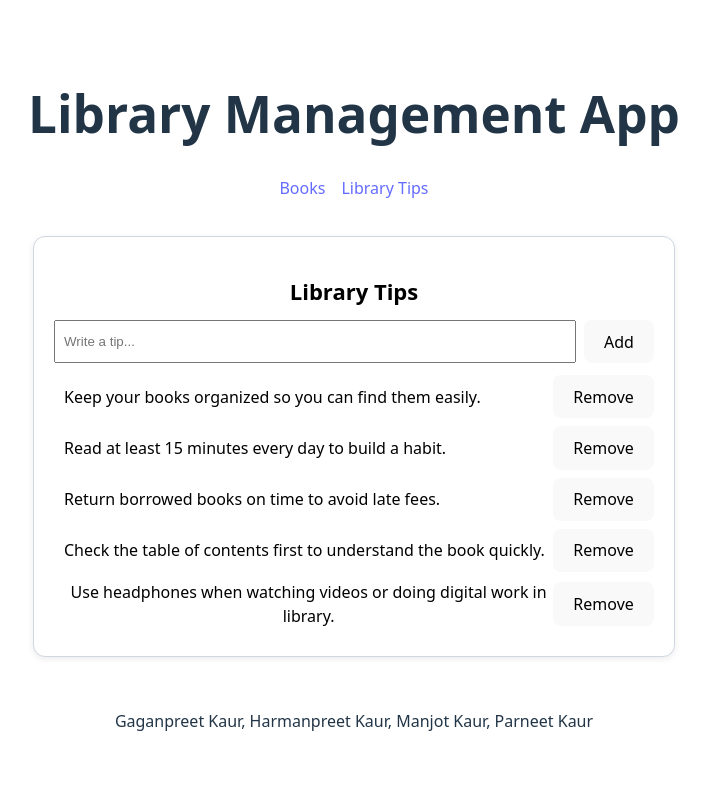
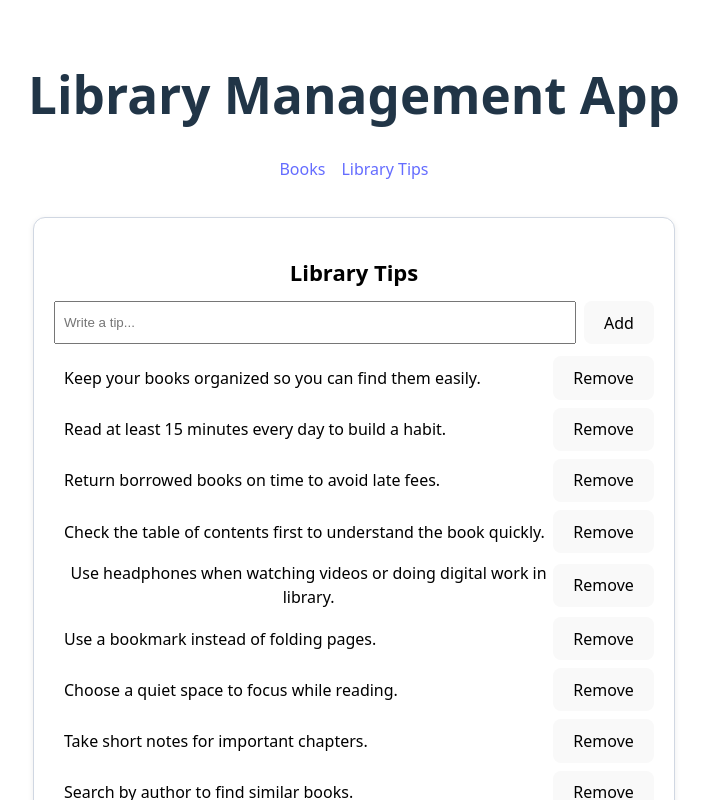
Before and after one commit to Gaganpreet-rrc/Full_Stack_Project_Sprint_01_New, a React (Vite) app in the folder sprint-01/: page /library-tips in a window 1280 px wide. Shown: the top 800 px of the page, without its empty margins (286-995 px from the left). Built offline with nearby package versions, Linux system fonts and the light colour scheme.

Commit message:
Implement repository architecture for LibraryTips with test data, service, and hook

```diff
--- a/sprint-01/src/Components/LibraryTips/LibraryTips.tsx
+++ b/sprint-01/src/Components/LibraryTips/LibraryTips.tsx
@@ -1,52 +1,22 @@
 import { useState } from "react";
 import "./LibraryTips.css";
-
-type Tip = {
-  id: number;
-  text: string;
-};
+import { useLibraryTips } from "../../hooks/useLibraryTips";
 
 export default function LibraryTips() {
-  const [tips, setTips] = useState<Tip[]>([
-    { id: 1, text: "Keep your books organized so you can find them easily." },
-    { id: 2, text: "Read at least 15 minutes every day to build a habit." },
-    { id: 3, text: "Return borrowed books on time to avoid late fees." },
-    { id: 4, text: "Check the table of contents first to understand the book quickly." },
-    { id: 5, text: "Use headphones when watching videos or doing digital work in library." }
-  ]);
+  const { tips, error, addTip, removeTip } = useLibraryTips();
+  const [newTip, setNewTip] = useState("");
 
-  const [newTip, setNewTip] = useState("");
-  const [error, setError] = useState("");
-
-  function addTip(e: React.FormEvent) {
+  function onSubmit(e: React.FormEvent) {
     e.preventDefault();
-
-    const trimmed = newTip.trim();
-
-    // Validation (I.2)
-    if (trimmed.length < 5) {
-      setError("Tip must be at least 5 characters.");
-      return;
-    }
-
-    setError("");
-
-    const nextId = tips.length ? Math.max(...tips.map((t) => t.id)) + 1 : 1;
-
-    setTips((prev) => [...prev, { id: nextId, text: trimmed }]);
+    addTip(newTip);
     setNewTip("");
-  }
-
-  function removeTip(id: number) {
-    setTips((prev) => prev.filter((t) => t.id !== id));
   }
 
   return (
     <section className="library-tips-section">
       <h2 className="library-tips-title">Library Tips</h2>
 
-      {/* I.2 Form Component */}
-      <form onSubmit={addTip} className="library-tips-form">
+      <form onSubmit={onSubmit} className="library-tips-form">
         <input
           value={newTip}
           onChange={(e) => setNewTip(e.target.value)}
@@ -57,7 +27,6 @@ export default function LibraryTips() {
 
       {error && <p className="library-tips-error">{error}</p>}
 
-      {/* I.3 List + Remove */}
       <ul className="library-tips-list">
         {tips.map((tip) => (
           <li key={tip.id} className="library-tip-item">
--- /dev/null
+++ b/sprint-01/src/data/libraryTipsTestData.ts
@@ -0,0 +1,17 @@
+export type Tip = {
+  id: number;
+  text: string;
+};
+
+export const libraryTipsTestData: Tip[] = [
+  { id: 1, text: "Keep your books organized so you can find them easily." },
+  { id: 2, text: "Read at least 15 minutes every day to build a habit." },
+  { id: 3, text: "Return borrowed books on time to avoid late fees." },
+  { id: 4, text: "Check the table of contents first to understand the book quickly." },
+  { id: 5, text: "Use headphones when watching videos or doing digital work in library." },
+  { id: 6, text: "Use a bookmark instead of folding pages." },
+  { id: 7, text: "Choose a quiet space to focus while reading." },
+  { id: 8, text: "Take short notes for important chapters." },
+  { id: 9, text: "Search by author to find similar books." },
+  { id: 10, text: "Set a weekly reading goal to stay consistent." },
+];
--- /dev/null
+++ b/sprint-01/src/hooks/useLibraryTips.ts
@@ -0,0 +1,33 @@
+import { useEffect, useState } from "react";
+import { libraryTipsService } from "../services/libraryTipsService";
+import type { Tip } from "../data/libraryTipsTestData";
+
+export function useLibraryTips() {
+  const [tips, setTips] = useState<Tip[]>([]);
+  const [error, setError] = useState("");
+
+  function refresh() {
+    setTips(libraryTipsService.getTips());
+  }
+
+  useEffect(() => {
+    refresh();
+  }, []);
+
+  function addTip(text: string) {
+    const result = libraryTipsService.addTip(text);
+    if (!result.ok) {
+      setError(result.error);
+      return;
+    }
+    setError("");
+    refresh();
+  }
+
+  function removeTip(id: number) {
+    libraryTipsService.removeTip(id);
+    refresh();
+  }
+
+  return { tips, error, addTip, removeTip };
+}
--- /dev/null
+++ b/sprint-01/src/repositories/libraryTipsRepository.ts
@@ -0,0 +1,21 @@
+import { libraryTipsTestData, type Tip } from "../data/libraryTipsTestData";
+
+let tips: Tip[] = [...libraryTipsTestData];
+
+export const libraryTipsRepository = {
+  getAll(): Tip[] {
+    return tips;
+  },
+
+  add(tip: Tip): void {
+    tips.push(tip);
+  },
+
+  remove(id: number): void {
+    tips = tips.filter((t) => t.id !== id);
+  },
+
+  clear(): void {
+    tips = [];
+  },
+};
--- /dev/null
+++ b/sprint-01/src/services/libraryTipsService.ts
@@ -0,0 +1,26 @@
+import { libraryTipsRepository } from "../repositories/libraryTipsRepository";
+import type { Tip } from "../data/libraryTipsTestData";
+
+export const libraryTipsService = {
+  getTips(): Tip[] {
+    return libraryTipsRepository.getAll();
+  },
+
+  addTip(text: string): { ok: true } | { ok: false; error: string } {
+    const trimmed = text.trim();
+
+    if (trimmed.length < 5) {
+      return { ok: false, error: "Tip must be at least 5 characters." };
+    }
+
+    const current = libraryTipsRepository.getAll();
+    const nextId = current.length ? Math.max(...current.map((t) => t.id)) + 1 : 1;
+
+    libraryTipsRepository.add({ id: nextId, text: trimmed });
+    return { ok: true };
+  },
+
+  removeTip(id: number): void {
+    libraryTipsRepository.remove(id);
+  },
+};
```
Also changed, not shown: sprint-01/src/repositories/libraryRepo.ts (deleted, +0 -23 lines), sprint-01/src/repositories/usersRepo.ts (deleted, +0 -7 lines), 2 other files (tests, documents, lock files or other folders).
